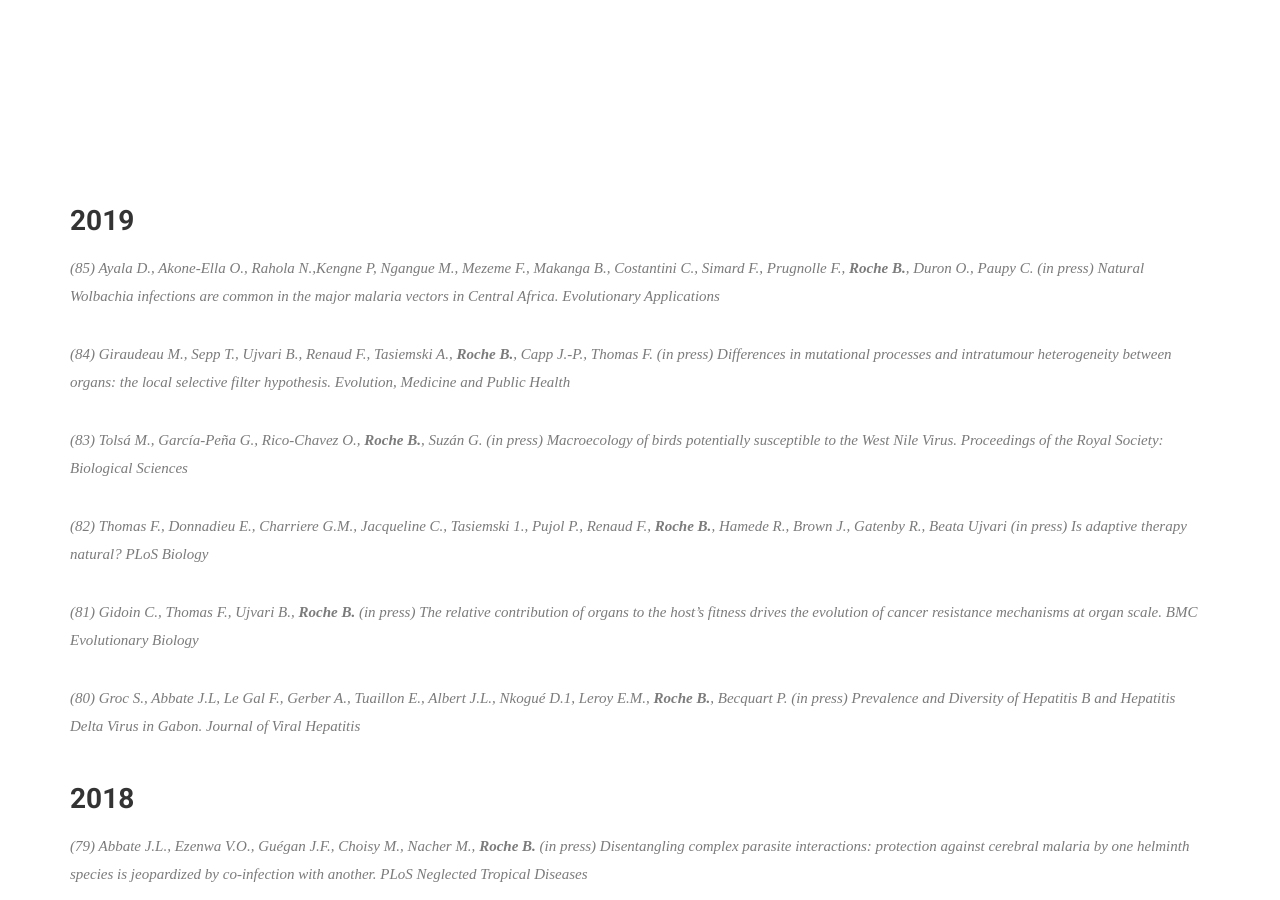
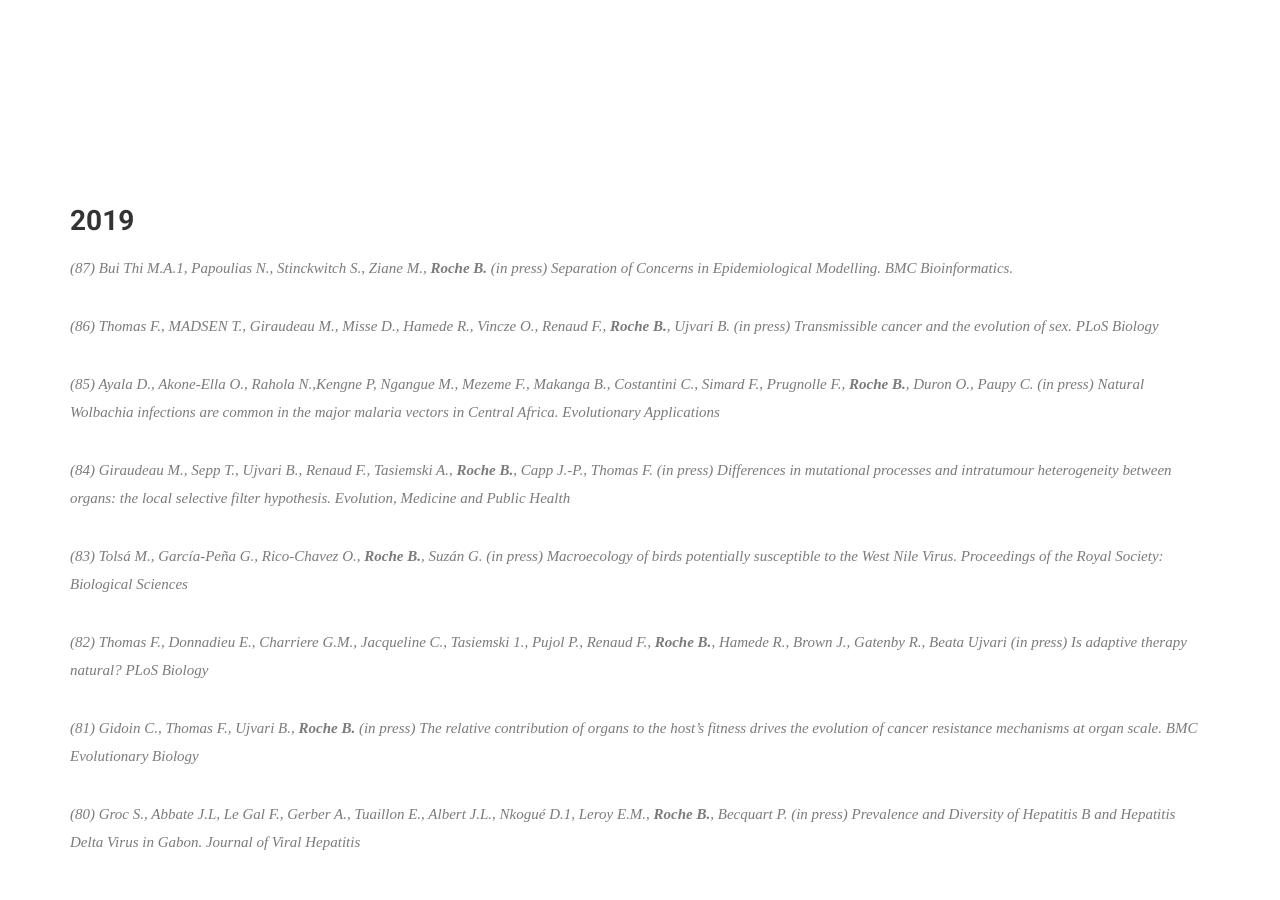
Before and after one commit to rocheben/rocheben.github.io, a Jekyll site: the page built from blog.html, in a window 1280 px wide and 900 px high, scrolled down 925 px. Built offline with Jekyll 4.4.1, drawn with Linux system fonts in a browser that asks for light colours; nearby versions of some CDN libraries; some web fonts are replaced.

Commit message:
Update blog.html
update

```diff
--- a/blog.html
+++ b/blog.html
@@ -38,6 +38,8 @@ permalink: /blog/
         <div class="block">
           <div class="section-title">
 						<h2>2019</h2>
+						<p>(87) Bui Thi M.A.1, Papoulias N., Stinckwitch S., Ziane M., <b>Roche B.</b> (in press) Separation of Concerns in Epidemiological Modelling. BMC Bioinformatics.</p>
+						<p>(86) Thomas F., MADSEN T., Giraudeau M., Misse D., Hamede R., Vincze O., Renaud F., <b>Roche B.</b>, Ujvari B. (in press) Transmissible cancer and the evolution of sex. PLoS Biology</p>
 						<p>(85) Ayala D., Akone-Ella O., Rahola N.,Kengne P, Ngangue M., Mezeme F., Makanga B., Costantini C., Simard F., Prugnolle F., <b>Roche B.</b>, Duron O., Paupy C. (in press) Natural Wolbachia infections are common in the major malaria vectors in Central Africa. Evolutionary Applications</p>
  						<p> (84) Giraudeau M., Sepp T., Ujvari B., Renaud F., Tasiemski A., <b>Roche B.</b>, Capp J.-P., Thomas F. (in press) Differences in mutational processes and intratumour heterogeneity between organs: the local selective filter hypothesis. Evolution, Medicine and Public Health</p>
  						<p>(83) Tolsá M., García-Peña G., Rico-Chavez O., <b>Roche B.</b>, Suzán G. (in press) Macroecology of birds potentially susceptible to the West Nile Virus. Proceedings of the Royal Society: Biological Sciences</p>
```
